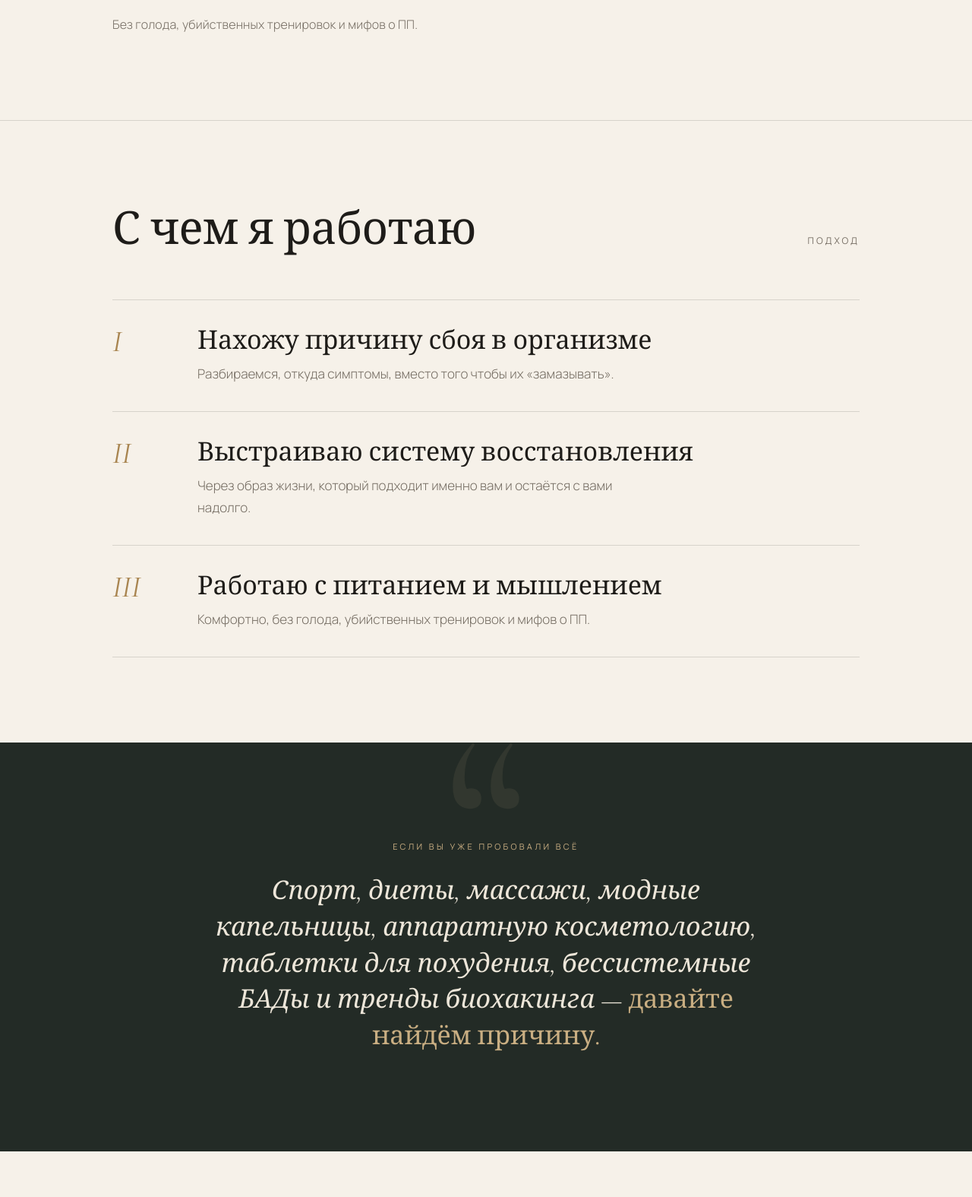
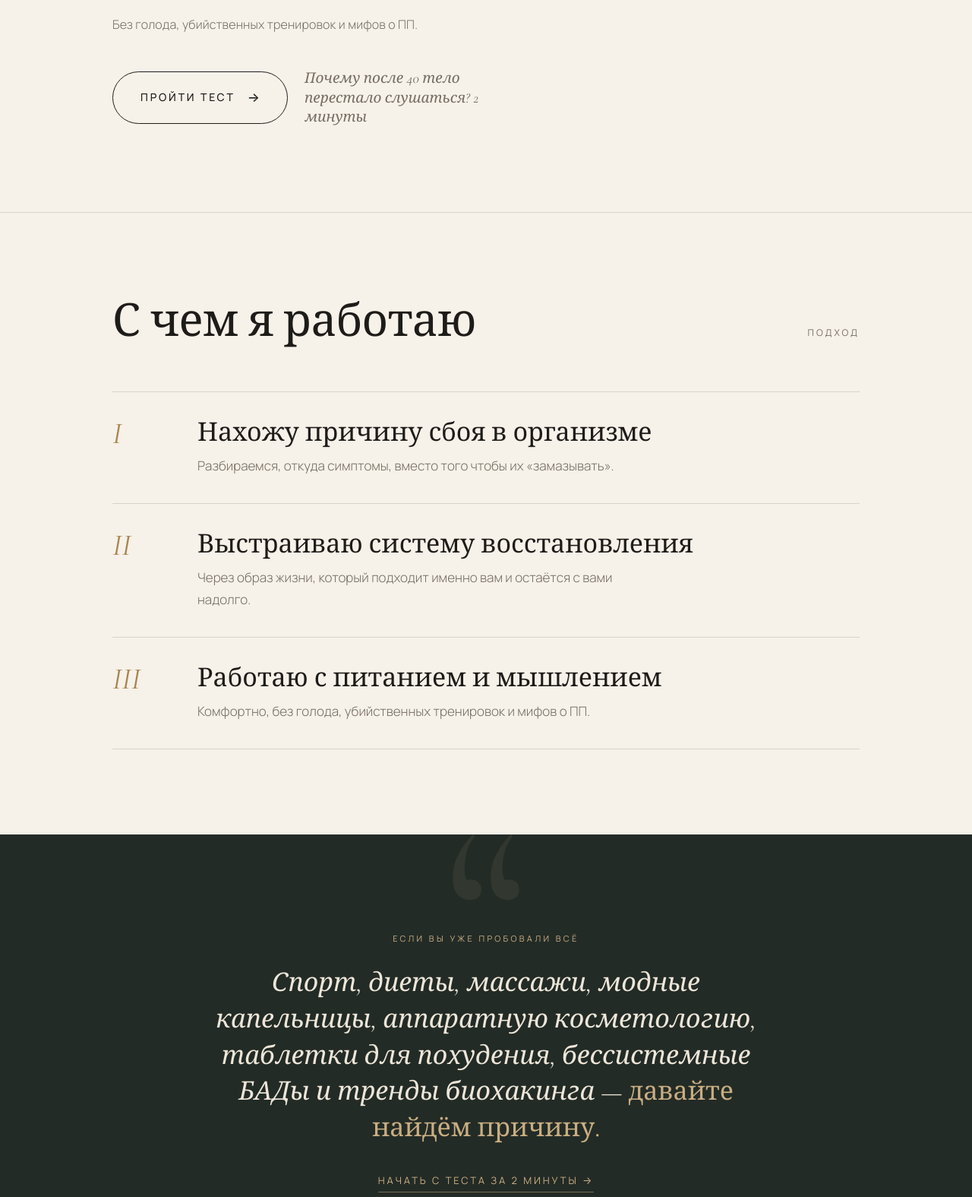
Before and after one commit to svlab27-web/vizitka-svetlana, a plain HTML site: page index.html in a window 1280 px wide. Shown: the part 845-2420 px from the top of the page at 76% size. Drawn offline with nearby package versions, Linux system fonts and the light colour scheme.

Commit message:
Визитка: кнопка «Пройти тест»
Co-Authored-By: Claude Opus 5.5 <noreply@anthropic.com>

```diff
--- a/index.html
+++ b/index.html
@@ -86,6 +86,29 @@
     margin-top: 22px; max-width: 520px;
     color: var(--muted); font-size: 16px; font-weight: 300; letter-spacing: .01em;
   }
+
+  .hero-test { margin-top: 44px; display: flex; align-items: center; gap: 22px; flex-wrap: wrap; }
+  .btn-outline {
+    display: inline-flex; align-items: center; gap: 16px;
+    padding: 19px 36px; border: 1px solid var(--ink); border-radius: 999px;
+    color: var(--ink); text-decoration: none;
+    font-size: 14px; font-weight: 500; letter-spacing: .2em; text-transform: uppercase;
+    transition: background .35s ease, color .35s ease, border-color .35s ease;
+  }
+  .btn-outline .arrow { transition: transform .35s ease; font-size: 17px; letter-spacing: 0; }
+  .btn-outline:hover { background: var(--ink); color: var(--ivory); }
+  .btn-outline:hover .arrow { transform: translateX(6px); }
+  .btn-outline:focus-visible { outline: 2px solid var(--gold); outline-offset: 4px; }
+  .hero-test-note { font-family: var(--serif); font-style: italic; font-size: 19px; color: var(--muted); max-width: 300px; line-height: 1.35; }
+
+  .quote-test {
+    display: inline-block; margin-top: 34px;
+    font-size: 13px; letter-spacing: .22em; text-transform: uppercase;
+    color: var(--gold-soft); text-decoration: none;
+    border-bottom: 1px solid rgba(201, 174, 130, .5); padding-bottom: 4px;
+    transition: color .3s ease, border-color .3s ease;
+  }
+  .quote-test:hover { color: #fff; border-color: #fff; }
 
   /* ——— С чем я работаю ——— */
   .section { padding: clamp(64px, 10vw, 112px) 0; border-top: 1px solid var(--hair); }
@@ -198,6 +221,9 @@
     .points li { grid-template-columns: 1fr; padding: 28px 0; }
     .roman { font-size: 32px; }
     .cta { width: 100%; padding: 22px 24px; letter-spacing: .18em; }
+    .hero-test { gap: 14px; }
+    .btn-outline { width: 100%; justify-content: center; padding: 19px 22px; letter-spacing: .16em; }
+    .hero-test-note { max-width: none; width: 100%; text-align: center; font-size: 17px; }
     footer { flex-direction: column; gap: 6px; }
   }
 </style>
@@ -218,6 +244,12 @@
       и комфортно снижать вес — через понимание и поиск причин, а не «замазывая» симптомы.
     </p>
     <p class="lead-note reveal">Без голода, убийственных тренировок и мифов о ПП.</p>
+    <div class="hero-test reveal">
+      <a class="btn-outline" href="https://svlab27-web.github.io/kviz-svetlana/">
+        Пройти тест <span class="arrow" aria-hidden="true">→</span>
+      </a>
+      <span class="hero-test-note">Почему после 40 тело перестало слушаться? 2 минуты</span>
+    </div>
   </section>
 </div>
 
@@ -260,6 +292,7 @@
       Спорт, диеты, массажи, модные капельницы, аппаратную косметологию, таблетки для похудения,
       бессистемные БАДы и тренды биохакинга — <strong>давайте найдём причину.</strong>
     </p>
+    <a class="quote-test" href="https://svlab27-web.github.io/kviz-svetlana/">Начать с теста за 2 минуты →</a>
   </div>
 </section>
 
```
